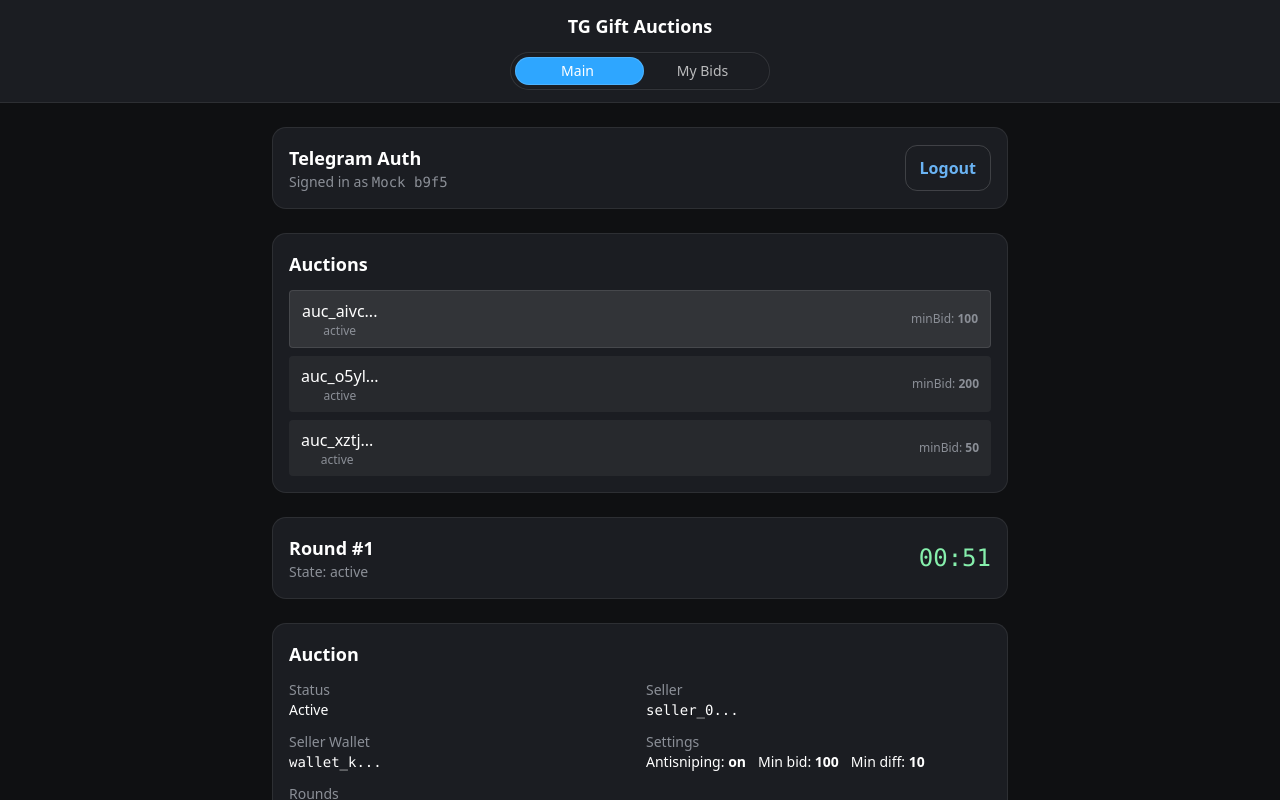
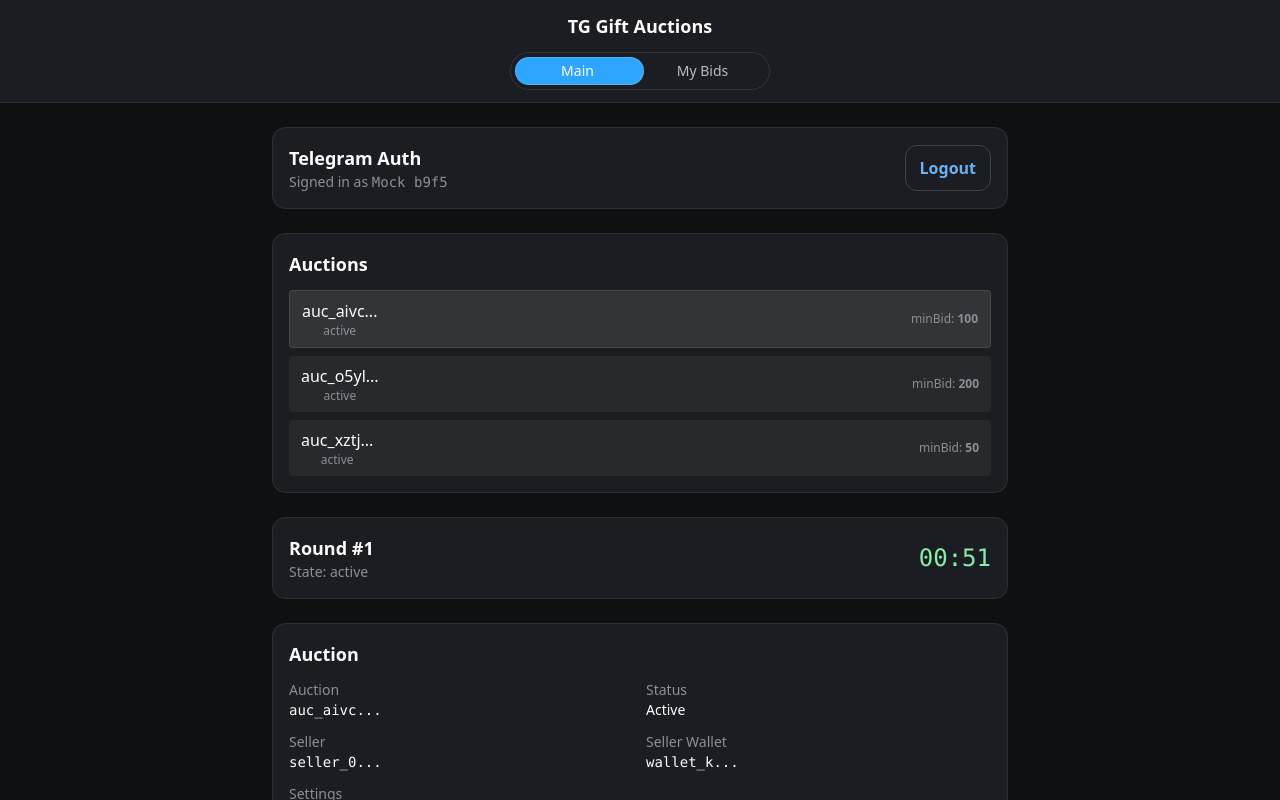
Before and after one commit to Auctuonus/frontend, a React (Vite) app: page / in a window 1280 px wide. Both pictures are taken after a click on the button "Mock Login". Shown: the top 800 px of the page. Built offline with nearby package versions, Linux system fonts and the light colour scheme.

Commit message:
added name of auction to the details of auction

```diff
--- a/src/api/stubs.ts
+++ b/src/api/stubs.ts
@@ -18,6 +18,7 @@
 
 export type AuctionSummary = {
   id: string;
+  name: string;
   status: "active" | "ended" | "cancelled";
   sellerId: string;
   sellerWalletId: string;
@@ -81,6 +82,7 @@
 
 const sampleAuction: Auction = {
   id: uid("auc"),
+  name: "Gift Drop A",
   status: "active",
   sellerId: uid("seller"),
   sellerWalletId: uid("wallet"),
@@ -113,6 +115,7 @@
 
 const sampleAuction2: Auction = {
   id: uid("auc"),
+  name: "Gift Drop B",
   status: "active",
   sellerId: uid("seller"),
   sellerWalletId: uid("wallet"),
@@ -145,6 +148,7 @@
 
 const sampleAuction3: Auction = {
   id: uid("auc"),
+  name: "Gift Drop C",
   status: "active",
   sellerId: uid("seller"),
   sellerWalletId: uid("wallet"),
--- a/src/pages/AuctionSimPage.tsx
+++ b/src/pages/AuctionSimPage.tsx
@@ -209,6 +209,10 @@
           <div className="space-y-3 text-sm">
             <div className="grid grid-cols-2 gap-3">
               <div>
+                <div className="tg-muted">Auction</div>
+                <div className="font-mono">{shortId(auctionDetails.id)}</div>
+              </div>
+              <div>
                 <div className="tg-muted">Status</div>
                 <div className="font-medium capitalize">{auctionDetails.status}</div>
               </div>
```
